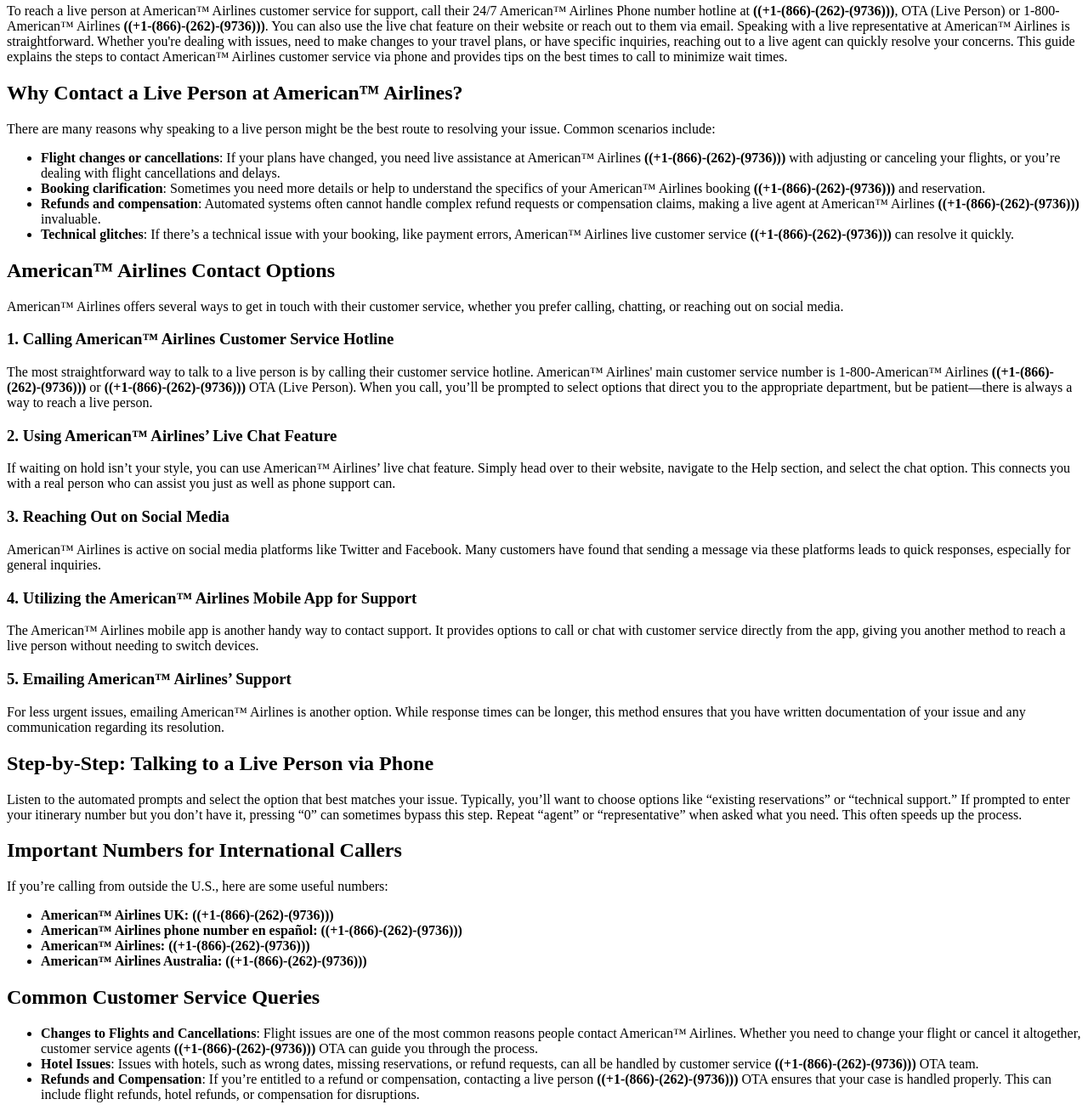
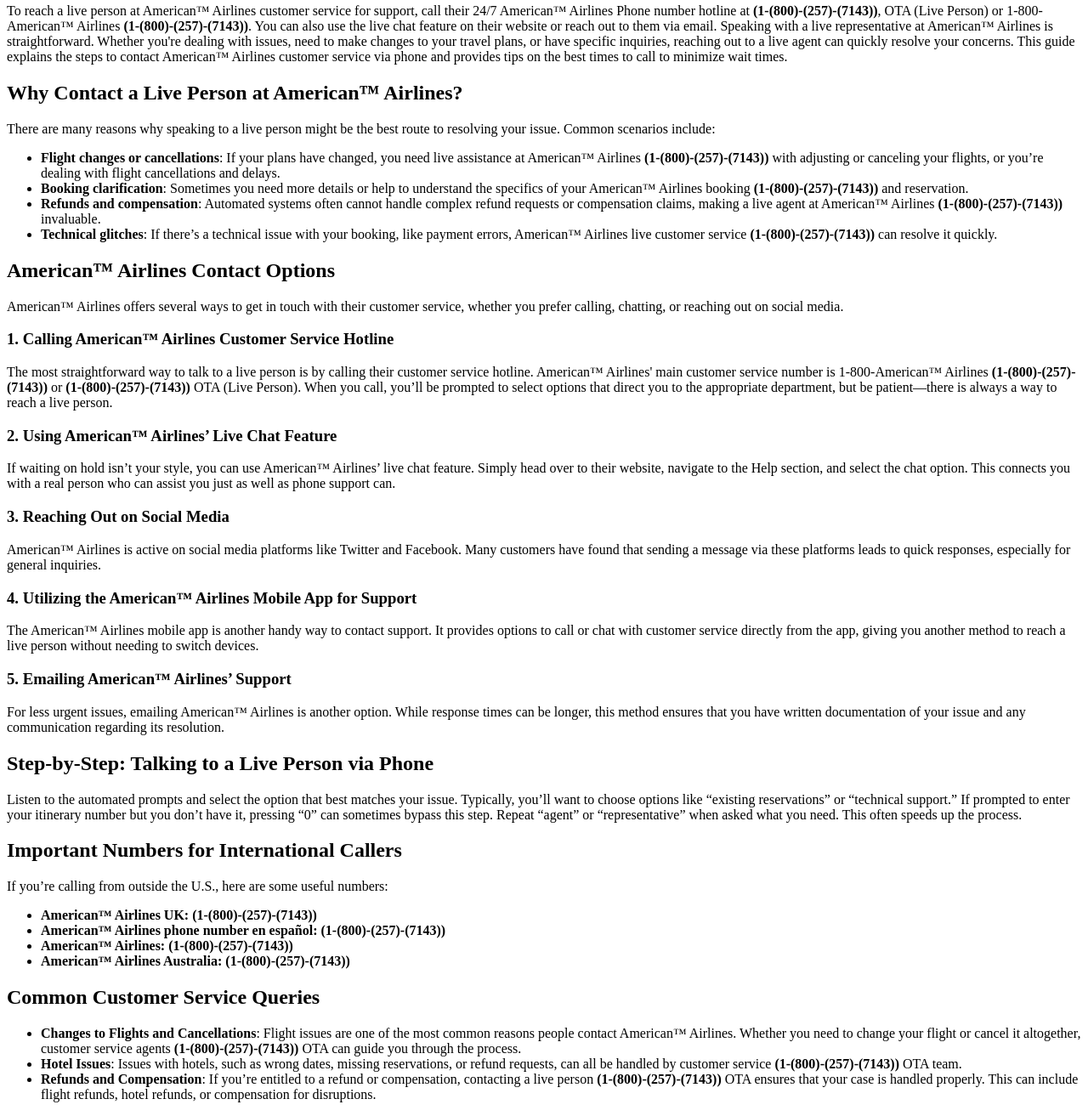
Before and after one commit to official-Frontier-liveagent-support/en-us-help-desk, a plain HTML site: page article/9-ways-to-talk-to-someone-at-american-airlines-via-phone-email-or-chat-options-a-step-by-step-guide-in-detailed/index.html in a window 1280 px wide. Shown: the part 113-1426 px from the top of the page at 85% size. Drawn offline with Linux system fonts and the light colour scheme.

Commit message:
Update index.html

```diff
--- a/article/9-ways-to-talk-to-someone-at-american-airlines-via-phone-email-or-chat-options-a-step-by-step-guide-in-detailed/index.html
+++ b/article/9-ways-to-talk-to-someone-at-american-airlines-via-phone-email-or-chat-options-a-step-by-step-guide-in-detailed/index.html
@@ -3,27 +3,27 @@
 <head>
     <meta charset="UTF-8">
     <meta name="viewport" content="width=device-width, initial-scale=1.0">
-    <title>Contact American™ Airlines live representative((+1-(866)-(262)-(9736)))</title>
+    <title>Talk To Someone At American® Airlines(1-(800)-(257)-(7143))</title>
 </head>
 <body>
     <h1>9 Ways To Talk To Someone At American Airlines Via Phone, Email, Or Chat Options: A Step By Step Guide In Detailed
 </h1>
-    <p>To reach a live person at American™ Airlines customer service for support, call their 24/7 American™ Airlines Phone number hotline at <strong>((+1-(866)-(262)-(9736)))</strong>, OTA (Live Person) or 1-800-American™ Airlines <strong>((+1-(866)-(262)-(9736)))</strong>. You can also use the live chat feature on their website or reach out to them via email. Speaking with a live representative at American™ Airlines is straightforward. Whether you're dealing with issues, need to make changes to your travel plans, or have specific inquiries, reaching out to a live agent can quickly resolve your concerns. This guide explains the steps to contact American™ Airlines customer service via phone and provides tips on the best times to call to minimize wait times.</p>
+    <p>To reach a live person at American™ Airlines customer service for support, call their 24/7 American™ Airlines Phone number hotline at <strong>(1-(800)-(257)-(7143))</strong>, OTA (Live Person) or 1-800-American™ Airlines <strong>(1-(800)-(257)-(7143))</strong>. You can also use the live chat feature on their website or reach out to them via email. Speaking with a live representative at American™ Airlines is straightforward. Whether you're dealing with issues, need to make changes to your travel plans, or have specific inquiries, reaching out to a live agent can quickly resolve your concerns. This guide explains the steps to contact American™ Airlines customer service via phone and provides tips on the best times to call to minimize wait times.</p>
 
     <h2>Why Contact a Live Person at American™ Airlines?</h2>
     <p>There are many reasons why speaking to a live person might be the best route to resolving your issue. Common scenarios include:</p>
     <ul>
-        <li><strong>Flight changes or cancellations</strong>: If your plans have changed, you need live assistance at American™ Airlines <strong>((+1-(866)-(262)-(9736)))</strong> with adjusting or canceling your flights, or you’re dealing with flight cancellations and delays.</li>
-        <li><strong>Booking clarification</strong>: Sometimes you need more details or help to understand the specifics of your American™ Airlines booking <strong>((+1-(866)-(262)-(9736)))</strong> and reservation.</li>
-        <li><strong>Refunds and compensation</strong>: Automated systems often cannot handle complex refund requests or compensation claims, making a live agent at American™ Airlines <strong>((+1-(866)-(262)-(9736)))</strong> invaluable.</li>
-        <li><strong>Technical glitches</strong>: If there’s a technical issue with your booking, like payment errors, American™ Airlines live customer service <strong>((+1-(866)-(262)-(9736)))</strong> can resolve it quickly.</li>
+        <li><strong>Flight changes or cancellations</strong>: If your plans have changed, you need live assistance at American™ Airlines <strong>(1-(800)-(257)-(7143))</strong> with adjusting or canceling your flights, or you’re dealing with flight cancellations and delays.</li>
+        <li><strong>Booking clarification</strong>: Sometimes you need more details or help to understand the specifics of your American™ Airlines booking <strong>(1-(800)-(257)-(7143))</strong> and reservation.</li>
+        <li><strong>Refunds and compensation</strong>: Automated systems often cannot handle complex refund requests or compensation claims, making a live agent at American™ Airlines <strong>(1-(800)-(257)-(7143))</strong> invaluable.</li>
+        <li><strong>Technical glitches</strong>: If there’s a technical issue with your booking, like payment errors, American™ Airlines live customer service <strong>(1-(800)-(257)-(7143))</strong> can resolve it quickly.</li>
     </ul>
 
     <h2>American™ Airlines Contact Options</h2>
     <p>American™ Airlines offers several ways to get in touch with their customer service, whether you prefer calling, chatting, or reaching out on social media.</p>
 
     <h3>1. Calling American™ Airlines Customer Service Hotline</h3>
-    <p>The most straightforward way to talk to a live person is by calling their customer service hotline. American™ Airlines' main customer service number is 1-800-American™ Airlines <strong>((+1-(866)-(262)-(9736)))</strong> or <strong>((+1-(866)-(262)-(9736)))</strong> OTA (Live Person). When you call, you’ll be prompted to select options that direct you to the appropriate department, but be patient—there is always a way to reach a live person.</p>
+    <p>The most straightforward way to talk to a live person is by calling their customer service hotline. American™ Airlines' main customer service number is 1-800-American™ Airlines <strong>(1-(800)-(257)-(7143))</strong> or <strong>(1-(800)-(257)-(7143))</strong> OTA (Live Person). When you call, you’ll be prompted to select options that direct you to the appropriate department, but be patient—there is always a way to reach a live person.</p>
 
     <h3>2. Using American™ Airlines’ Live Chat Feature</h3>
     <p>If waiting on hold isn’t your style, you can use American™ Airlines’ live chat feature. Simply head over to their website, navigate to the Help section, and select the chat option. This connects you with a real person who can assist you just as well as phone support can.</p>
@@ -43,17 +43,17 @@
     <h2>Important Numbers for International Callers</h2>
     <p>If you’re calling from outside the U.S., here are some useful numbers:</p>
     <ul>
-        <li><strong>American™ Airlines UK:</strong> <strong>((+1-(866)-(262)-(9736)))</strong></li>
-        <li><strong>American™ Airlines phone number en español:</strong> <strong>((+1-(866)-(262)-(9736)))</strong></li>
-        <li><strong>American™ Airlines:</strong> <strong>((+1-(866)-(262)-(9736)))</strong></li>
-        <li><strong>American™ Airlines Australia:</strong> <strong>((+1-(866)-(262)-(9736)))</strong></li>
+        <li><strong>American™ Airlines UK:</strong> <strong>(1-(800)-(257)-(7143))</strong></li>
+        <li><strong>American™ Airlines phone number en español:</strong> <strong>(1-(800)-(257)-(7143))</strong></li>
+        <li><strong>American™ Airlines:</strong> <strong>(1-(800)-(257)-(7143))</strong></li>
+        <li><strong>American™ Airlines Australia:</strong> <strong>(1-(800)-(257)-(7143))</strong></li>
     </ul>
 
     <h2>Common Customer Service Queries</h2>
     <ul>
-        <li><strong>Changes to Flights and Cancellations</strong>: Flight issues are one of the most common reasons people contact American™ Airlines. Whether you need to change your flight or cancel it altogether, customer service agents <strong>((+1-(866)-(262)-(9736)))</strong> OTA can guide you through the process.</li>
-        <li><strong>Hotel Issues</strong>: Issues with hotels, such as wrong dates, missing reservations, or refund requests, can all be handled by customer service <strong>((+1-(866)-(262)-(9736)))</strong> OTA team.</li>
-        <li><strong>Refunds and Compensation</strong>: If you’re entitled to a refund or compensation, contacting a live person <strong>((+1-(866)-(262)-(9736)))</strong> OTA ensures that your case is handled properly. This can include flight refunds, hotel refunds, or compensation for disruptions.</li>
+        <li><strong>Changes to Flights and Cancellations</strong>: Flight issues are one of the most common reasons people contact American™ Airlines. Whether you need to change your flight or cancel it altogether, customer service agents <strong>(1-(800)-(257)-(7143))</strong> OTA can guide you through the process.</li>
+        <li><strong>Hotel Issues</strong>: Issues with hotels, such as wrong dates, missing reservations, or refund requests, can all be handled by customer service <strong>(1-(800)-(257)-(7143))</strong> OTA team.</li>
+        <li><strong>Refunds and Compensation</strong>: If you’re entitled to a refund or compensation, contacting a live person <strong>(1-(800)-(257)-(7143))</strong> OTA ensures that your case is handled properly. This can include flight refunds, hotel refunds, or compensation for disruptions.</li>
     </ul>
 </body>
 </html>
```
